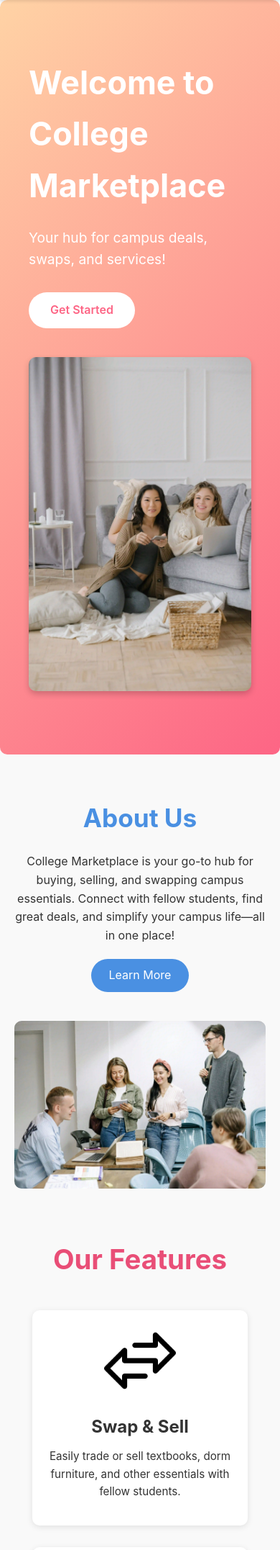
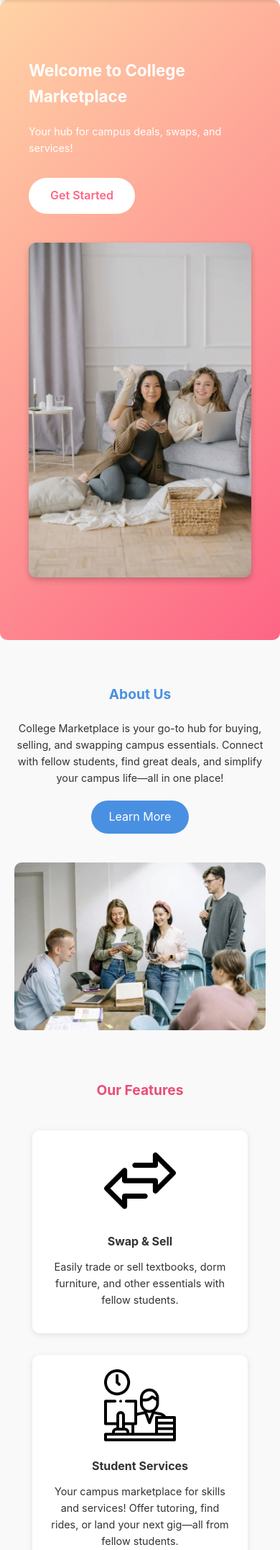
Before and after one commit to dlalude/wesleyan-marketplace, a PHP site: page / in a window 390 px wide. Shown: the part 102-2255 px from the top of the page at 72% size. Run offline with PHP 8.4, Linux system fonts and the light colour scheme.

Commit message:
Added lazy loading and improved mobile title sizes

```diff
--- a/index.html
+++ b/index.html
@@ -33,7 +33,7 @@
     </div>
     <div class="hero-image">
       <!-- Hero Img -->
-      <img src="webImages/students.webp" alt="College students networking" width="500" height="300" />
+      <img src="webImages/students.webp" alt="College students networking" width="500" height="300" loading="lazy"/>
     </div>
   </div>
   <!-- About Section -->
@@ -98,7 +98,7 @@
         <!-- Testimonial 1 -->
         <div class="testimonial-card">
             <p>"The marketplace made it so easy to sell my textbooks and find great deals on supplies!"</p>
-            <img src="webImages/student2.webp" alt="Alex, Economics Major" width="80" height="80">
+            <img src="webImages/student2.webp" alt="Alex, Economics Major" width="80" height="80" loading="lazy">
             <h3>Alex</h3>
             <span>Economics Major</span>
         </div>
@@ -106,7 +106,7 @@
         <!-- Testimonial 2 -->
         <div class="testimonial-card">
             <p>"I found a tutor for my CS class and made extra money helping others too—amazing platform!"</p>
-            <img src="webImages/student4.webp" alt="Jordan, Computer Science Student" width="80" height="80">
+            <img src="webImages/student4.webp" alt="Jordan, Computer Science Student" width="80" height="80" loading="lazy">
             <h3>Jordan</h3>
             <span>Computer Science Student</span>
         </div>
@@ -114,7 +114,7 @@
         <!-- Testimonial 3 -->
         <div class="testimonial-card">
             <p>"Buying and selling on campus has never been easier. Omg marketplace is the best!"</p>
-            <img src="webImages/student1.webp" alt="Sophia, Business Major" width="80" height="80">
+            <img src="webImages/student1.webp" alt="Sophia, Business Major" width="80" height="80" loading="lazy">
             <h3>Sophia</h3>
             <span>Business Major</span>
         </div>
--- a/style.css
+++ b/style.css
@@ -356,7 +356,25 @@ html {
     flex-direction: column;
     align-items: center;
   }
+
+  /* Adjusted Title Sizes for Better Mobile Readability */
+  h1 {
+    font-size: 1.4em !important; /* Reduce main title size */
   }
+
+  h2 {
+    font-size: 1.2em !important; /* Reduce section titles */
+  }
+
+  h3 {
+    font-size: 1em !important; /* Reduce feature titles */
+  }
+
+  p {
+    font-size: 0.9em !important; /* Keep paragraph text readable */
+  }
+}
+
   /* Contact Section (ID Selector #contact) */
   #contact {
     display: flex;
```
Lines whose indentation alone changed are shown as unchanged.
